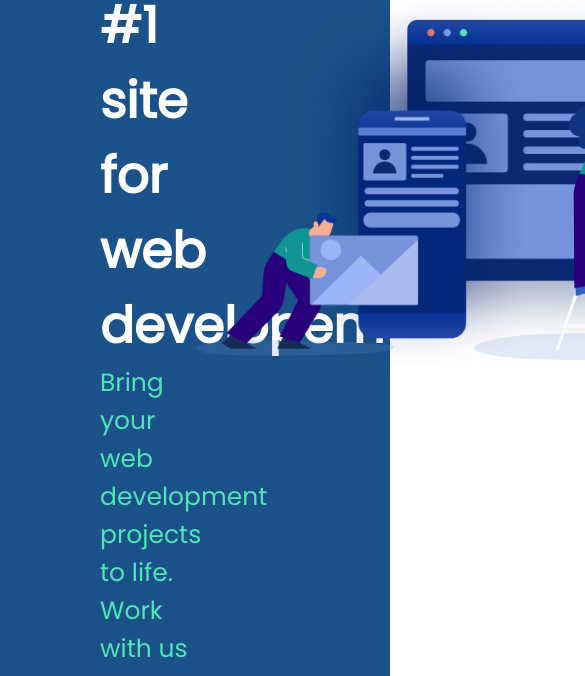
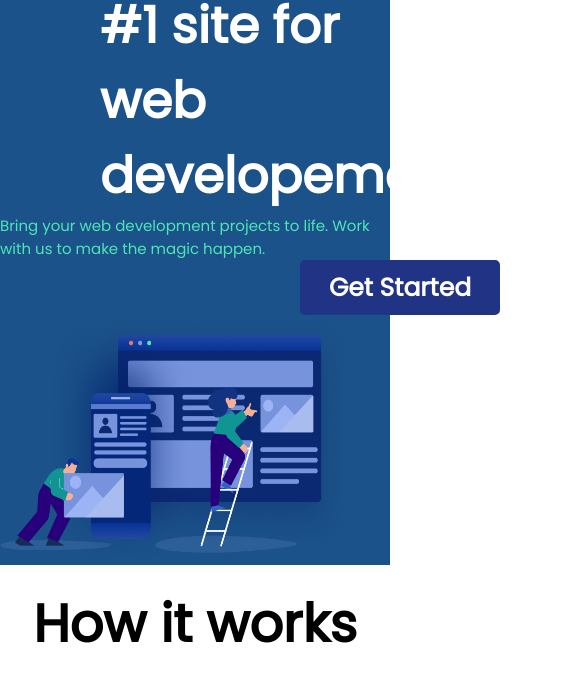
Before and after one commit to emohameed/Landing-page-projet, a plain HTML site: page HTML & CSS/index.html in a window 390 px wide. Shown: the part 81-757 px from the top of the page, 585 px wide, since content can reach past the window. Drawn offline with Linux system fonts and the light colour scheme.

Commit message:
Update style.css

```diff
--- a/HTML & CSS/style.css
+++ b/HTML & CSS/style.css
@@ -348,24 +348,47 @@ form input[type=submit]{
         width: 100%;
         height: 100%;
         background: #1B5289;
-        top: 72px;
+        top: 70px;
         left: -100%;
         text-align: center;
         transition: all .5s;
       }
-      nav ul li{
+    nav ul li{
         display: block;
         margin: 90px 0;
         line-height: 30px;
       }
-      nav ul li:hover{
+    nav ul li:hover{
           background-color: white;
       }
-      nav ul li a{
+    nav ul li a{
         font-size: 2em;
       }
-      #check:checked ~ ul{
+    #check:checked ~ ul{
         left: 0;
       }
 
+      /* Container */
+
+    .container{
+        display: flex;
+        flex-direction: column;
+        padding-top: 70px;
+        background-color: #1B5289;
+    }
+    .container .title-paragraph{
+        width: 100%;
+        height: fit-content;
+    }
+    .container .webdev-img img{
+        width: 350px;
+        height: 250px;
+    }
+    .container .title-paragraph p{
+        margin-left: 0px;
+        font-size: 15px;
+        font-style: normal;
+        font-weight: 100;
+        color: #4FE5B6;
+    }
 }
```
